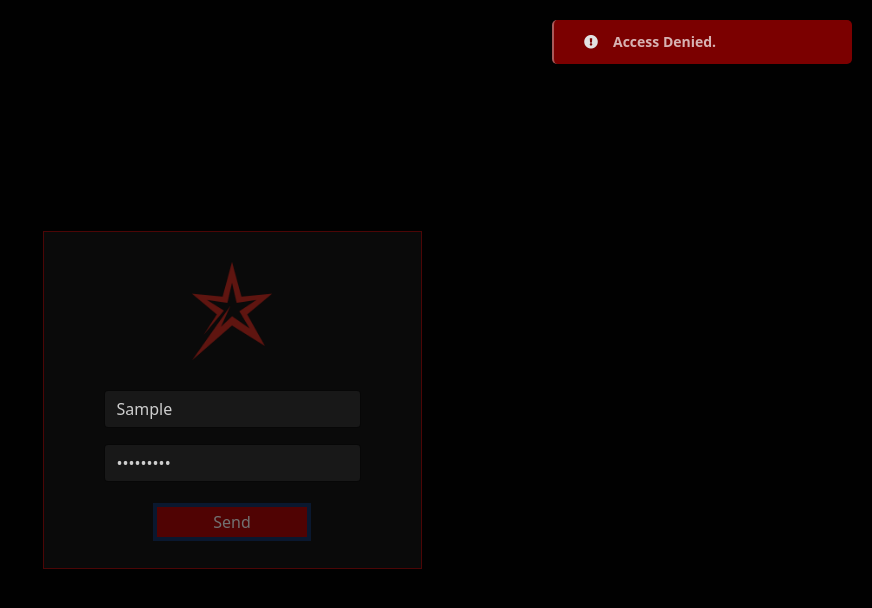
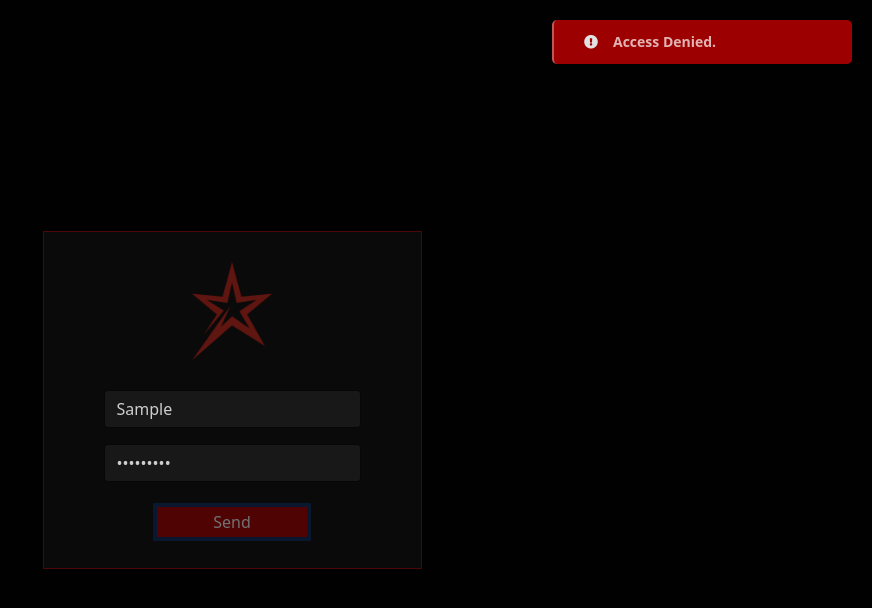
Before and after one commit to dstepha3/DanielOnline, a Vue app in the folder frontend/: page /admin in a window 1280 px wide. Both pictures are taken after typing "Sample", "Sample123" into the empty fields and a click on the input "Send". Shown: the top 608 px of the page, without its empty margins (408-1280 px from the left). Built offline with nearby package versions, Linux system fonts and the light colour scheme; what vue-toast-notification would draw is missing.

Commit message:
+ Toast Edits

```diff
--- a/frontend/src/components/Toast.vue
+++ b/frontend/src/components/Toast.vue
@@ -56,7 +56,7 @@ export default {
         font-size: 14px;
     }
     .success.toastie{
-        background: rgba(12, 255, 156, 0.7);
+        background: rgba(12, 255, 156, 0.9);
         color: black;
     }
     .fas{
@@ -66,17 +66,17 @@ export default {
         color: black;
     }
     .fail.toastie{
-        background: rgba(175, 0, 0, 0.7);
+        background: rgba(175, 0, 0, 0.9);
     }
     .primary.toastie{
-        background: rgba(4, 155, 224, 0.7);
+        background: rgba(4, 155, 224, 0.9);
         color: black;
     }
     .primary.toastie .fas{
         color: black;
     }
     .warning.toastie{
-        background: rgba(143, 134, 4, 0.7);
+        background: rgba(143, 134, 4, 0.9);
         color: black;
     }
 
```
